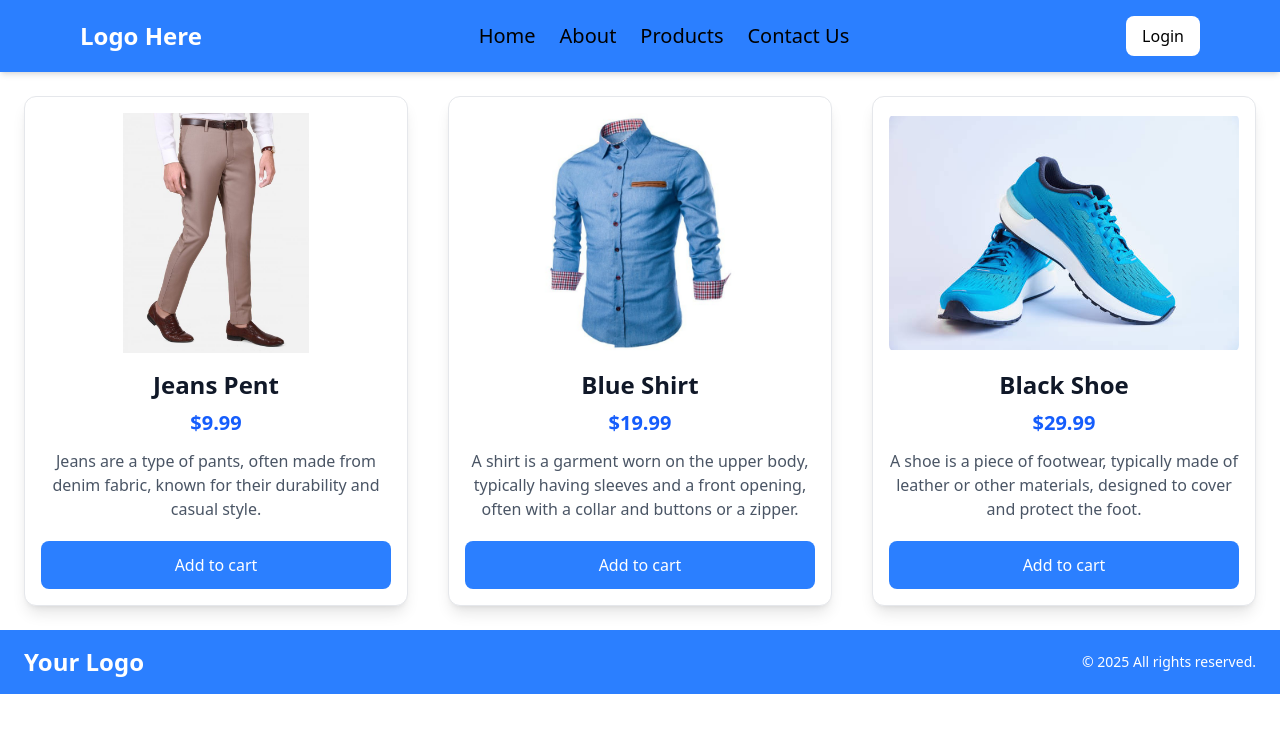
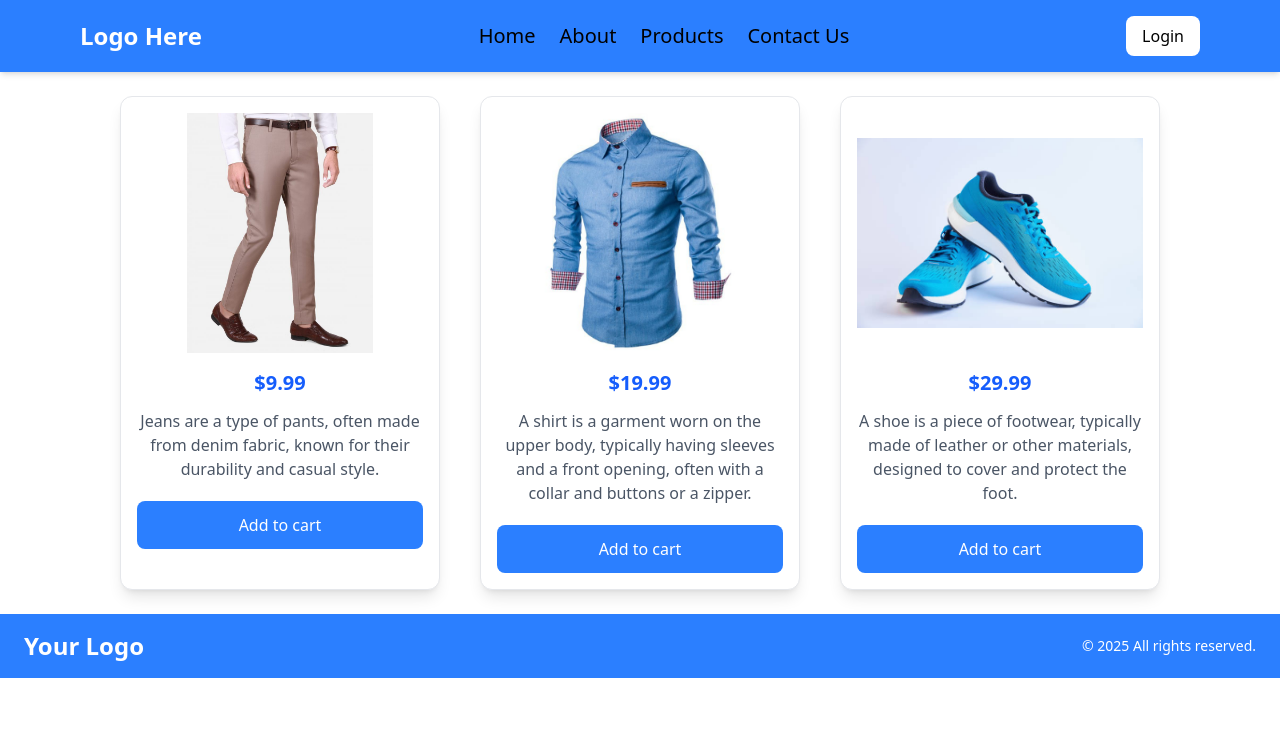
Before and after one commit to Ahad-Awan/React-E-Commerce, a React (Vite) app: page / in a window 1280 px wide. Shown: the top 732 px of the page. Built offline with nearby package versions, Linux system fonts and the light colour scheme.

Commit message:
fix card style issue, modal image render error fix

```diff
--- a/src/components/Cards.jsx
+++ b/src/components/Cards.jsx
@@ -3,19 +3,19 @@ import Button from "./Button";
 
 const Cards = ({ products }) => {
   return (
-    <div className="flex gap-10">
+    <div className="flex flex-wrap justify-center gap-10">
       {products.map((product) => (
         <div
           key={product.id}
-          className="bg-white p-4 rounded-xl shadow-lg max-w-sm border border-gray-200"
+          className="bg-white p-4 rounded-xl shadow-lg w-80 border border-gray-200"
         >
           <img
             src={product.image}
-            alt={product.name}
+            alt={product.title}
             className="w-full h-60 object-contain rounded-lg"
           />
           <h1 className="text-2xl font-bold text-center mt-4 text-gray-900">
-            {product.name}
+            {product.title}
           </h1>
           <p className="text-xl text-blue-600 font-semibold text-center mt-2">
             {product.price}
--- a/src/components/Modal.jsx
+++ b/src/components/Modal.jsx
@@ -50,8 +50,11 @@ const Modal = ({ products, setProducts }) => {
   const handleImageChange = (e) => {
     const file = e.target.files[0];
     if (file) {
-      const imageUrl = URL.createObjectURL(file);
-      setData((prev) => ({ ...prev, image: imageUrl }));
+      const reader = new FileReader();
+      reader.onloadend = () => {
+        setData((prev) => ({ ...prev, image: reader.result }));
+      };
+      reader.readAsDataURL(file);
     }
   };
 
```
